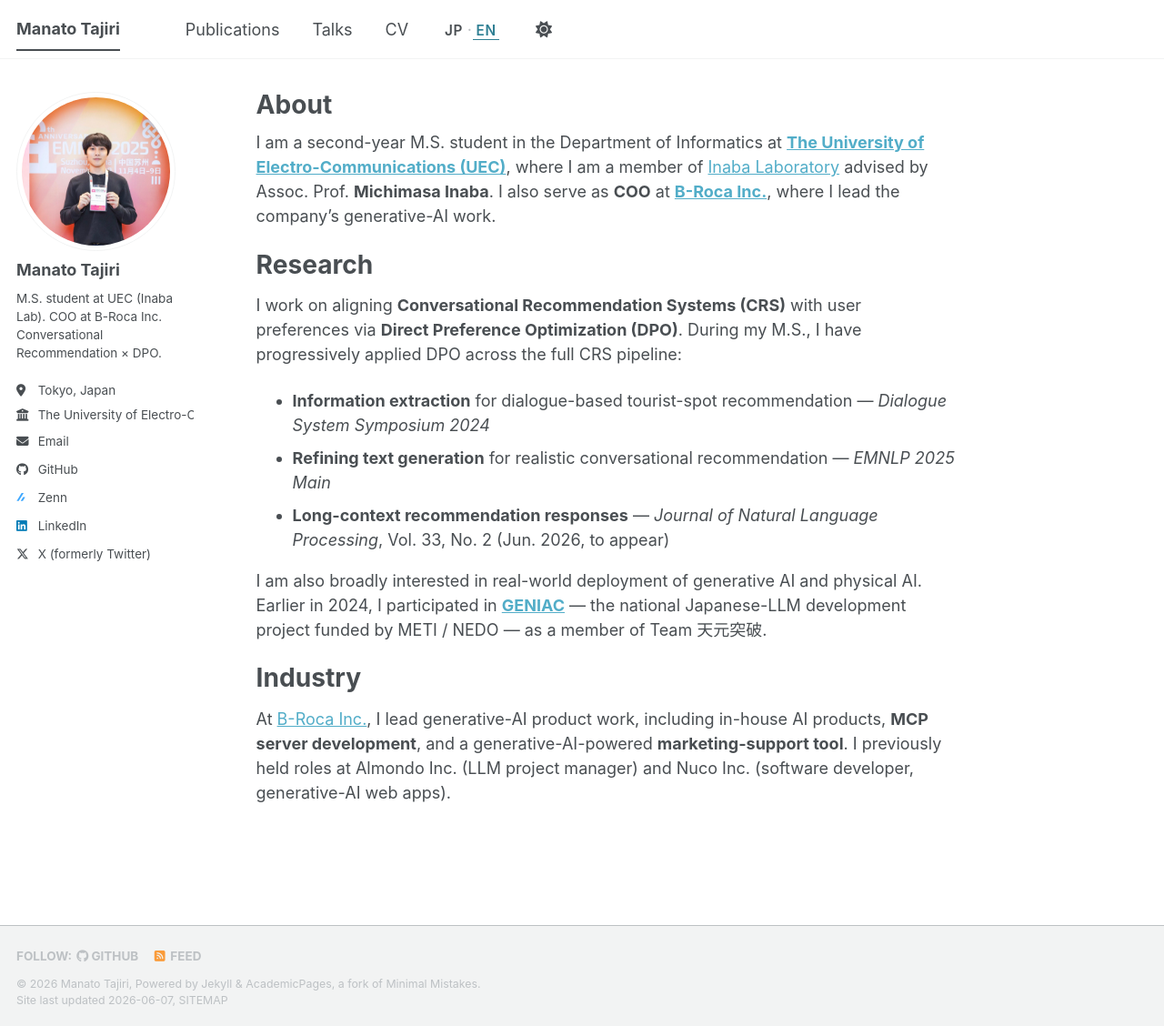
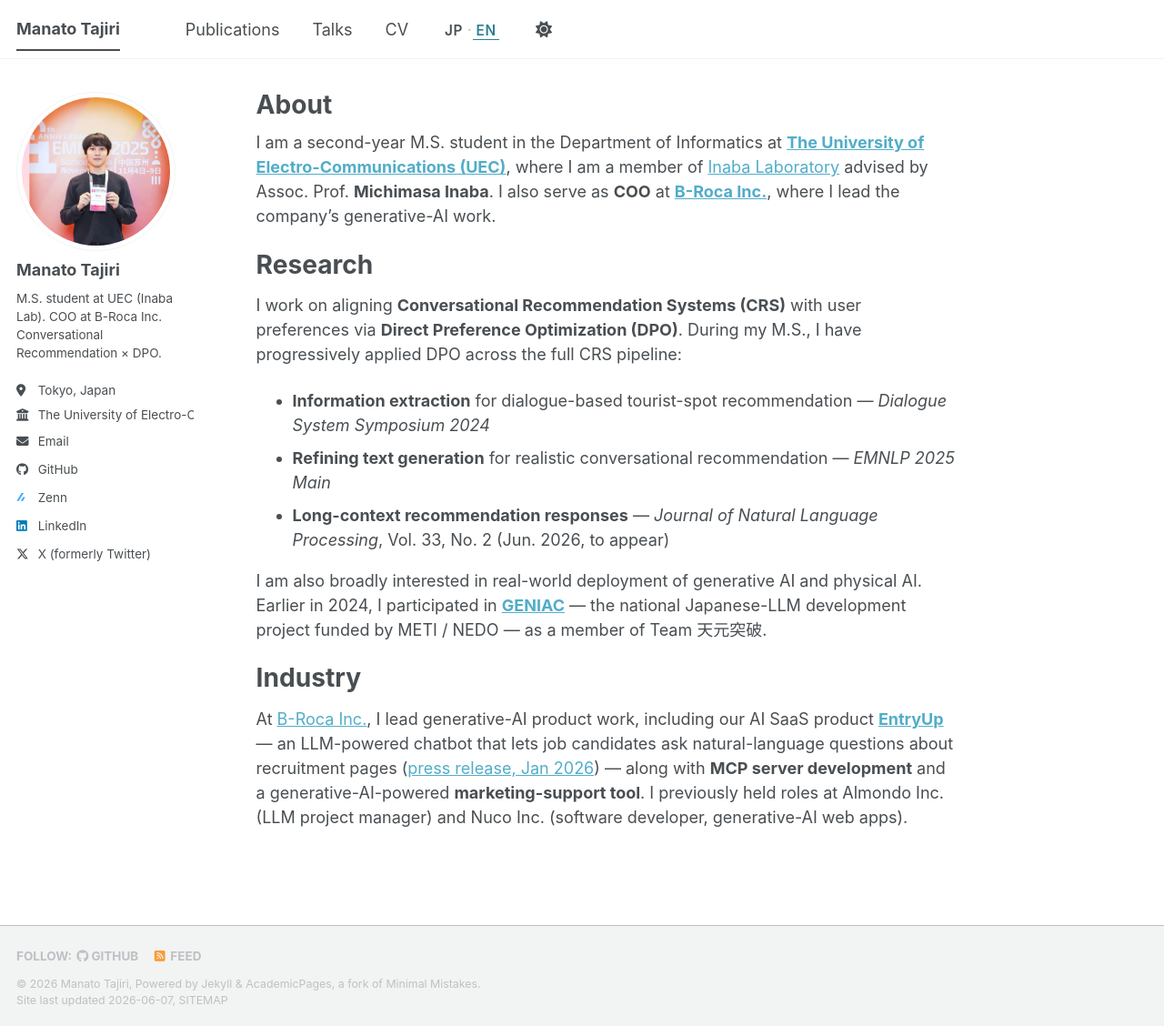
Before and after one commit to manato-tajiri/manato-tajiri.github.io, a Jekyll site: the page built from _pages/about.md, in a window 1280 px wide and 1128 px high. Shown: the whole window at 91% size. Built offline with Jekyll 4.4.1, drawn with Linux system fonts in a browser that asks for light colours; a script bundle is joined from its source files by our own code; library files that are not in the unit come from our copies.

Commit message:
Add B-Roca's EntryUp (AI SaaS, Jan 2026) to About and CV

```diff
--- a/_pages/about.md
+++ b/_pages/about.md
@@ -42,9 +42,9 @@ Industry
 ======
 
 <div class="lang-en" markdown="1">
-At [B-Roca Inc.](https://broca.co.jp/), I lead generative-AI product work, including in-house AI products, **MCP server development**, and a generative-AI-powered **marketing-support tool**. I previously held roles at Almondo Inc. (LLM project manager) and Nuco Inc. (software developer, generative-AI web apps).
+At [B-Roca Inc.](https://broca.co.jp/), I lead generative-AI product work, including our AI SaaS product [**EntryUp**](https://entryup.jp/) — an LLM-powered chatbot that lets job candidates ask natural-language questions about recruitment pages ([press release, Jan 2026](https://prtimes.jp/main/html/rd/p/000000001.000172359.html)) — along with **MCP server development** and a generative-AI-powered **marketing-support tool**. I previously held roles at Almondo Inc. (LLM project manager) and Nuco Inc. (software developer, generative-AI web apps).
 </div>
 
 <div class="lang-ja" markdown="1">
-[株式会社B-Roca](https://broca.co.jp/) では、自社AIプロダクト・**MCPサーバー開発**・生成AIを活用した **マーケティング支援ツール** の開発を牽引しています。これまでに Almondo Inc.（LLMプロジェクトマネージャー）、Nuco Inc.（ソフトウェアエンジニア。生成AIを用いたWeb開発）の経歴があります。
+[株式会社B-Roca](https://broca.co.jp/) では、AI SaaS プロダクト [**EntryUp**](https://entryup.jp/) — 採用ページ向けの LLM 搭載 AI チャットボット（[プレスリリース 2026年1月](https://prtimes.jp/main/html/rd/p/000000001.000172359.html)）— の開発、**MCPサーバー開発**、生成AIを活用した **マーケティング支援ツール** の開発を牽引しています。これまでに Almondo Inc.（LLMプロジェクトマネージャー）、Nuco Inc.（ソフトウェアエンジニア。生成AIを用いたWeb開発）の経歴があります。
 </div>
```
Also changed, not shown: _pages/cv.md (+1 -0 lines).
